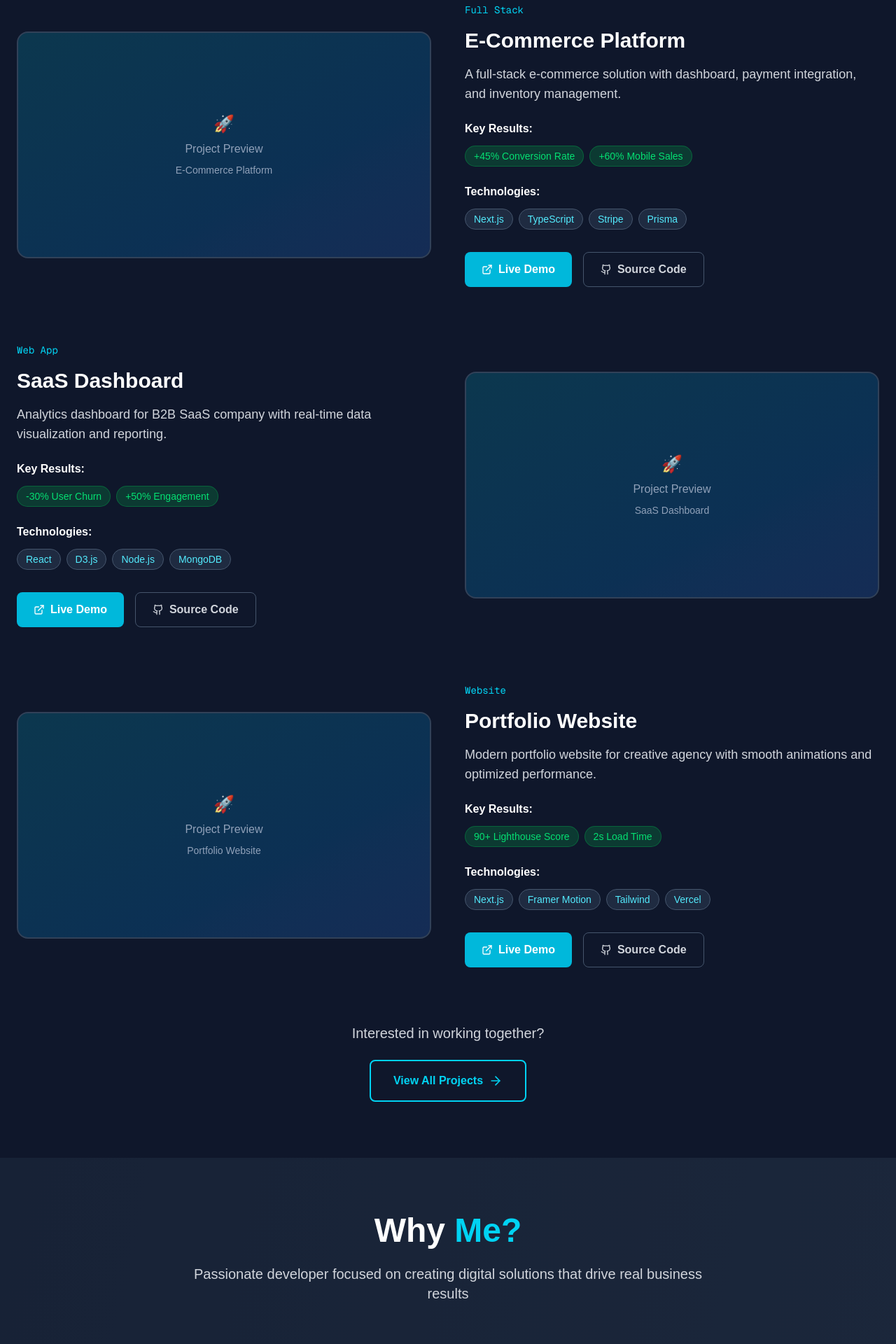
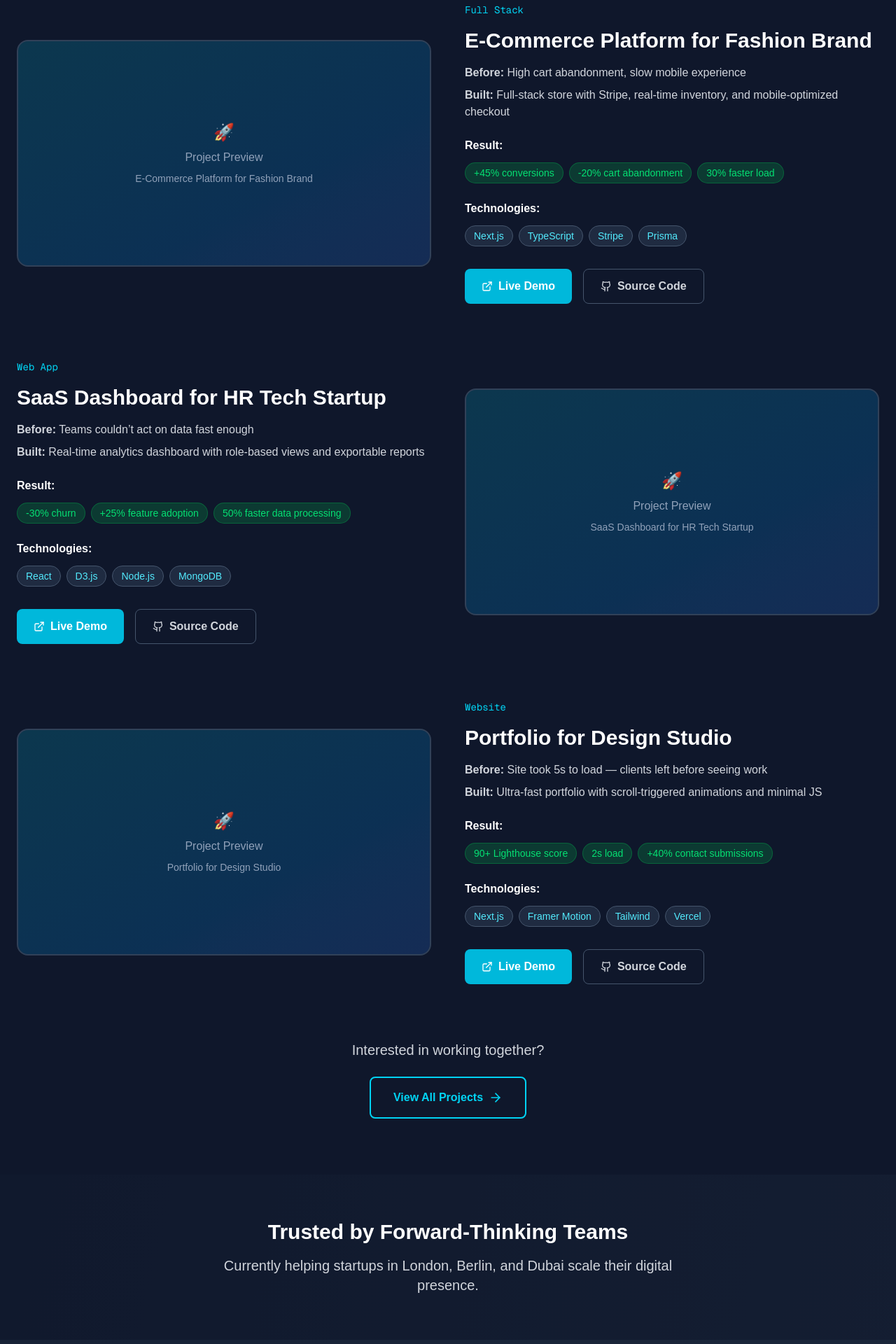
Before and after one commit to raminlord/ramindev, a Next.js app: page / in a window 1280 px wide. Shown: the part 2220-4140 px from the top of the page at 70% size. Built offline with nearby package versions, Linux system fonts and the light colour scheme.

Commit message:
fight base

```diff
--- a/src/app/components/projects.tsx
+++ b/src/app/components/projects.tsx
@@ -4,34 +4,37 @@ import { ExternalLink, Github, ArrowRight } from 'lucide-react';
 
 const projects = [
   {
-    title: "E-Commerce Platform",
-    description: "A full-stack e-commerce solution with dashboard, payment integration, and inventory management.",
+    title: "E-Commerce Platform for Fashion Brand",
+    before: "High cart abandonment, slow mobile experience",
+    built: "Full-stack store with Stripe, real-time inventory, and mobile-optimized checkout",
+    results: ["+45% conversions", "-20% cart abandonment", "30% faster load"],
     image: "/api/placeholder/600/400",
     technologies: ["Next.js", "TypeScript", "Stripe", "Prisma"],
     liveUrl: "/projects/ecommerce-platform",
     githubUrl: "#",
-    category: "Full Stack",
-    results: ["+45% Conversion Rate", "+60% Mobile Sales"]
+    category: "Full Stack"
   },
   {
-    title: "SaaS Dashboard",
-    description: "Analytics dashboard for B2B SaaS company with real-time data visualization and reporting.",
+    title: "SaaS Dashboard for HR Tech Startup",
+    before: "Teams couldn’t act on data fast enough",
+    built: "Real-time analytics dashboard with role-based views and exportable reports",
+    results: ["-30% churn", "+25% feature adoption", "50% faster data processing"],
     image: "/api/placeholder/600/400",
     technologies: ["React", "D3.js", "Node.js", "MongoDB"],
     liveUrl: "/projects/saas-dashboard",
     githubUrl: "#",
-    category: "Web App",
-    results: ["-30% User Churn", "+50% Engagement"]
+    category: "Web App"
   },
   {
-    title: "Portfolio Website",
-    description: "Modern portfolio website for creative agency with smooth animations and optimized performance.",
+    title: "Portfolio for Design Studio",
+    before: "Site took 5s to load — clients left before seeing work",
+    built: "Ultra-fast portfolio with scroll-triggered animations and minimal JS",
+    results: ["90+ Lighthouse score", "2s load", "+40% contact submissions"],
     image: "/api/placeholder/600/400",
     technologies: ["Next.js", "Framer Motion", "Tailwind", "Vercel"],
     liveUrl: "/projects/portfolio-website",
     githubUrl: "#",
-    category: "Website",
-    results: ["90+ Lighthouse Score", "2s Load Time"]
+    category: "Website"
   }
 ];
 
@@ -82,13 +85,19 @@ export default function Projects() {
                   {project.title}
                 </h3>
 
-                <p className="text-gray-300 mb-6 text-lg">
-                  {project.description}
+                {/* Before */}
+                <p className="text-gray-300 mb-2">
+                  <strong>Before:</strong> {project.before}
+                </p>
+
+                {/* Built */}
+                <p className="text-gray-300 mb-6">
+                  <strong>Built:</strong> {project.built}
                 </p>
 
                 {/* Results */}
                 <div className="mb-6">
-                  <h4 className="text-white font-semibold mb-3">Key Results:</h4>
+                  <h4 className="text-white font-semibold mb-3">Result:</h4>
                   <div className="flex flex-wrap gap-2">
                     {project.results.map((result, i) => (
                       <span
--- /dev/null
+++ b/src/app/components/trust.tsx
@@ -0,0 +1,14 @@
+export default function Trust() {
+  return (
+    <section className="py-16 bg-slate-900/50">
+      <div className="container mx-auto px-6 text-center">
+        <h2 className="text-2xl md:text-3xl font-bold text-white mb-4">
+          Trusted by Forward-Thinking Teams
+        </h2>
+        <p className="text-xl text-gray-300 max-w-2xl mx-auto">
+          Currently helping startups in London, Berlin, and Dubai scale their digital presence.
+        </p>
+      </div>
+    </section>
+  );
+}
--- a/src/app/page.tsx
+++ b/src/app/page.tsx
@@ -5,7 +5,7 @@ import Services from './components/services';
 import Projects from './components/projects';
 import About from './components/about';
 import Contact from './components/contact';
-
+import Trust from './components/trust';
 export default function Home() {
   const scrollToSection = (sectionId: string) => {
     const element = document.getElementById(sectionId);
@@ -48,6 +48,7 @@ export default function Home() {
 
         <Services />
         <Projects />
+        <Trust/>
         <About />
         <Contact />
 
```
